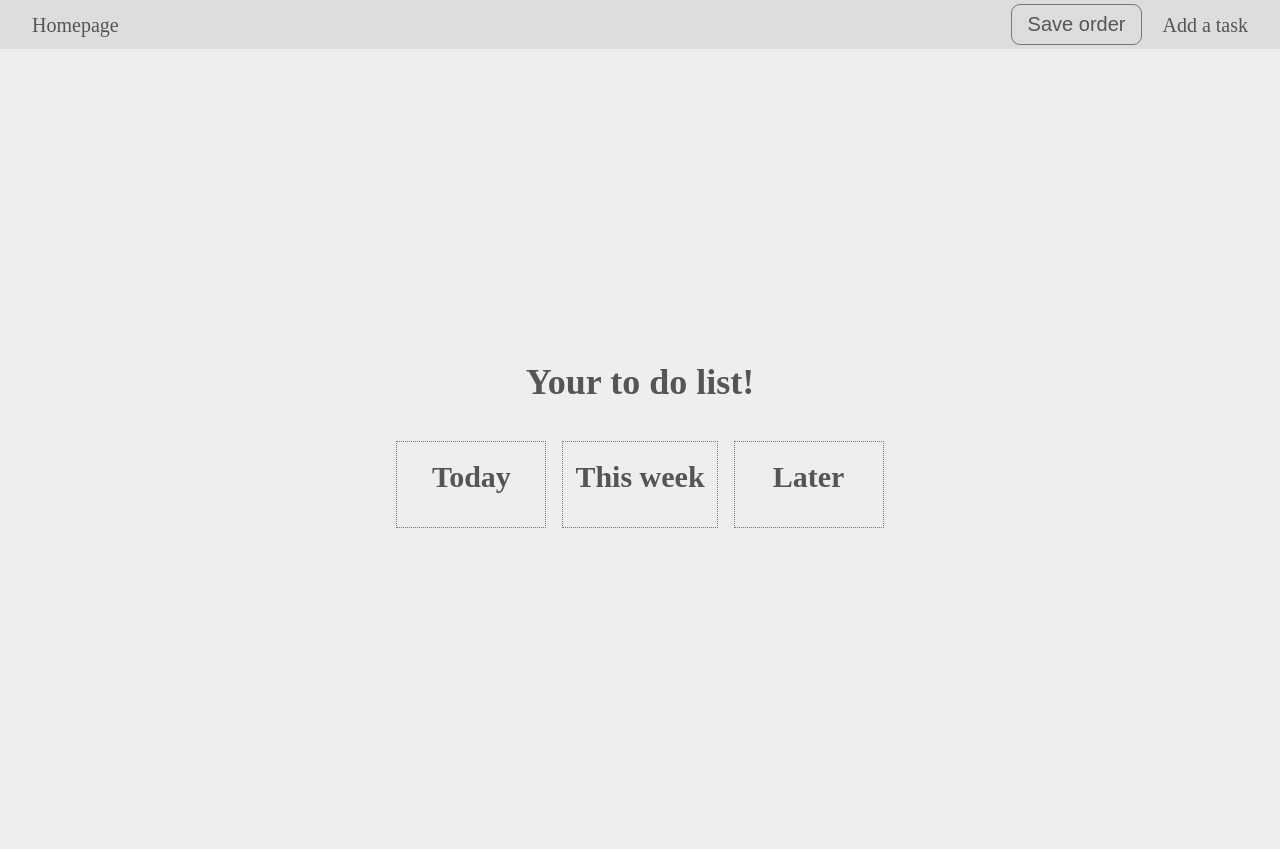
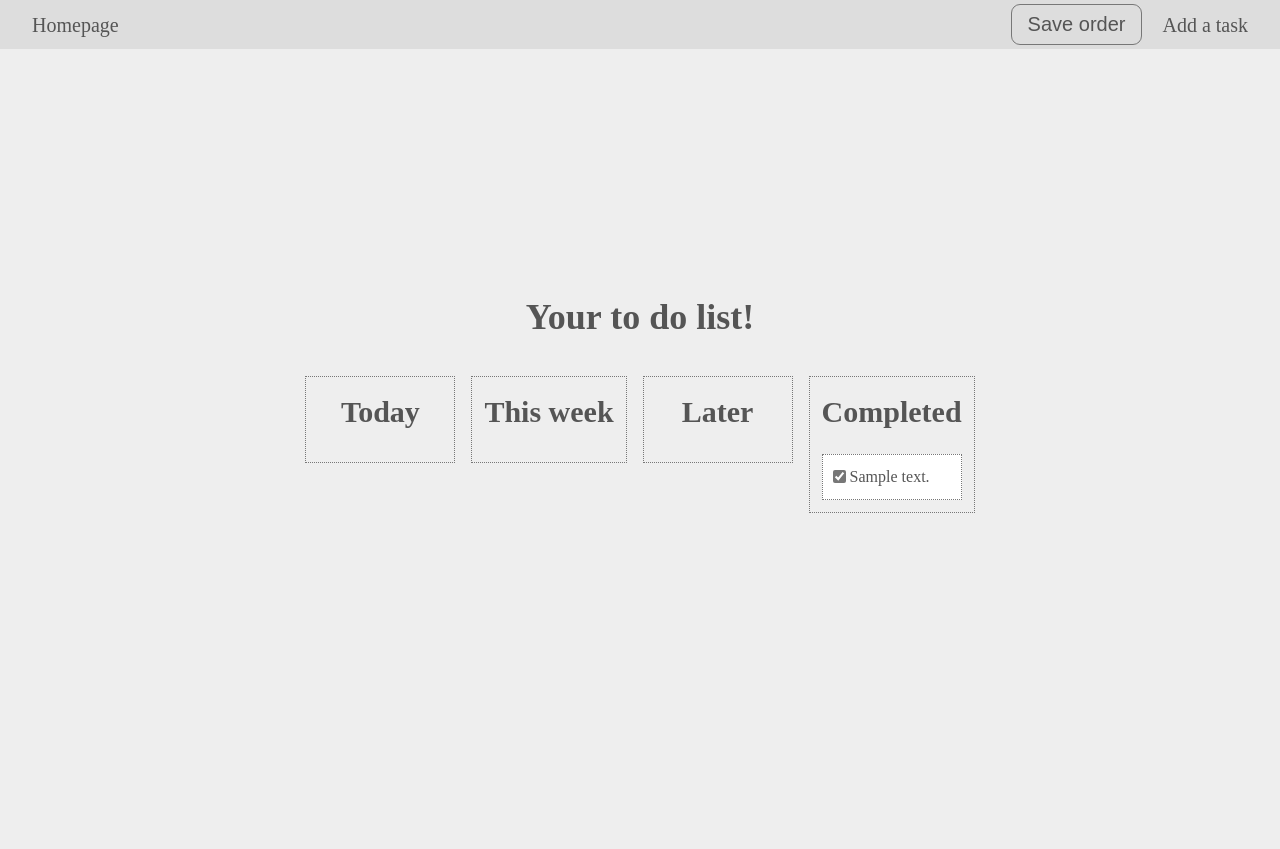
Before and after one commit to TomKanci/learning-projects--to-do-list, a Flask app: page / in a window 1280 px wide. After the commit the page ends 513 px from the top, so only its background shows below. Run offline with Flask 3, Linux system fonts and the light colour scheme; tables that the repository leaves empty hold one stand-in row (values such as "Sample post"); some libraries are stand-ins or nearby versions.

Commit message:
Update task checkbox functionality and display completed tasks

```diff
--- a/to_do_list/__init__.py
+++ b/to_do_list/__init__.py
@@ -20,15 +20,16 @@ from to_do_list.models import Task
 @app.route('/', methods=['GET', 'POST'])
 def index():
     index_page = True
-    tasks_id = Task.query.filter_by(my_order=0).order_by(Task.id)
-    tasks_today_my_order = Task.query.filter_by(task_type="Today").except_(Task.query.filter_by(my_order=0)).order_by(Task.my_order)
-    tasks_week_my_order = Task.query.filter_by(task_type="This week").except_(Task.query.filter_by(my_order=0)).order_by(Task.my_order)
-    tasks_later_my_order = Task.query.filter_by(task_type="Later").except_(Task.query.filter_by(my_order=0)).order_by(Task.my_order)
+    tasks_id = Task.query.filter_by(my_order=0, checked=False).order_by(Task.id)
+    tasks_today_my_order = Task.query.filter_by(task_type="Today", checked=False).except_(Task.query.filter_by(my_order=0)).order_by(Task.my_order)
+    tasks_week_my_order = Task.query.filter_by(task_type="This week", checked=False).except_(Task.query.filter_by(my_order=0)).order_by(Task.my_order)
+    tasks_later_my_order = Task.query.filter_by(task_type="Later", checked=False).except_(Task.query.filter_by(my_order=0)).order_by(Task.my_order)
+    tasks_completed = Task.query.filter_by(checked=True).order_by(Task.id)
     check_form = CheckForm()
     if check_form.validate_on_submit:
         print(f"check_form.checkbox.data {check_form.checkbox.data}")
 
-    return render_template('index.html',index_page=index_page, tasks_id=tasks_id, tasks_today_my_order=tasks_today_my_order,tasks_week_my_order=tasks_week_my_order, tasks_later_my_order=tasks_later_my_order, check_form=check_form)
+    return render_template('index.html',index_page=index_page, tasks_id=tasks_id, tasks_today_my_order=tasks_today_my_order,tasks_week_my_order=tasks_week_my_order, tasks_later_my_order=tasks_later_my_order, tasks_completed=tasks_completed, check_form=check_form)
 
 @app.route('/add_task', methods=['GET', 'POST'])
 def add_task():
@@ -64,3 +65,10 @@ def save_order():
             task.task_type = group_to_task_type[group]
     db.session.commit()
     return '', 204
+
+@app.route('/update_task/<int:task_id>', methods=['PUT'])
+def update_task(task_id):
+    task = Task.query.get(task_id)
+    task.checked = not task.checked
+    db.session.commit()
+    return '', 204
--- a/to_do_list/static/js/script.js
+++ b/to_do_list/static/js/script.js
@@ -75,3 +75,17 @@ document
       body: JSON.stringify(taskOrder),
     });
   });
+
+////////////////////////////////////////////////
+// 3. Set task as checked = done
+////////////////////////////////////////////////
+
+document.querySelectorAll(".task-checkbox").forEach(function (checkbox) {
+  checkbox.addEventListener("change", function () {
+    fetch("/update_task/" + this.id.replace("task-checkbox-", ""), {
+      method: "PUT",
+    }).then(function () {
+      location.reload();
+    });
+  });
+});
--- a/to_do_list/static/styles/style.css
+++ b/to_do_list/static/styles/style.css
@@ -108,9 +108,11 @@ body {
   transform: scale(1.3);
 }
 
+/* Index page */
+
 .container {
   max-width: 120rem;
-  min-height: 100vh;
+  min-height: 90vh;
   padding: 0 3.2rem;
   margin: 0 auto;
 
@@ -135,11 +137,13 @@ body {
   padding: 1.2rem;
   min-width: 15rem;
   border: 1px dotted #777;
+  max-height: 40rem;
+  overflow-y: scroll;
 
   display: flex;
   flex-direction: column;
   align-items: center;
-  justify-content: center;
+  justify-content: flex-start;
   gap: 0.4rem;
 }
 
@@ -169,12 +173,35 @@ body {
   opacity: 0.5;
 }
 
+.task-checkbox:checked {
+  accent-color: #777;
+}
+
+/* Add task form */
+
 .add-task-form {
+  font-size: 1.6rem;
+
   display: flex;
   flex-direction: column;
   align-items: flex-start;
   justify-content: center;
   gap: 0.8rem;
+}
+
+.add-task-form input[type="submit"] {
+  padding: 0.8rem 1.6rem;
+  background-color: #777;
+  color: #fff;
+  border: none;
+  border-radius: 9px;
+  cursor: pointer;
+  transition: all 0.3s ease;
+}
+
+.add-task-form input[type="submit"]:hover,
+.add-task-form input[type="submit"]:active {
+  transform: scale(1.1);
 }
 
 .task-type {
--- a/to_do_list/templates/index.html
+++ b/to_do_list/templates/index.html
@@ -1,44 +1,92 @@
 {% extends "base.html" %} {% block content %}
 <h1 class="header-primary">Your to do list!</h1>
 <div class="todo-list-container">
+  <!-- TODAY -->
   <div id="box-today" class="box">
     <h2 class="header-secondary">Today</h2>
     {% for task in tasks_today_my_order %} {% if task.task_type=="Today" %}
     <div class="draggable task" id="{{task.id}}" draggable="true">
-      {{task.text}}
+      <input
+        type="checkbox"
+        id="task-checkbox-{{ task.id }}"
+        class="task-checkbox"
+      />
+      <span>{{task.text}}</span>
     </div>
     {% endif %} {% endfor %} {% for task in tasks_id %} {% if
     task.task_type=="Today" %}
     <div class="draggable task" id="{{task.id}}" draggable="true">
-      {{task.text}}
+      <input
+        type="checkbox"
+        id="task-checkbox-{{ task.id }}"
+        class="task-checkbox"
+      />
+      <span>{{task.text}}</span>
     </div>
     {% endif %} {% endfor %}
   </div>
+  <!-- THIS WEEK -->
   <div id="box-week" class="box">
     <h2 class="header-secondary">This week</h2>
     {% for task in tasks_week_my_order %} {% if task.task_type=="This week" %}
     <div class="draggable task" id="{{task.id}}" draggable="true">
-      {{task.text}}
+      <input
+        type="checkbox"
+        id="task-checkbox-{{ task.id }}"
+        class="task-checkbox"
+      />
+      <span>{{task.text}}</span>
     </div>
     {% endif %} {% endfor %} {% for task in tasks_id %} {% if
     task.task_type=="This week" %}
     <div class="draggable task" id="{{task.id}}" draggable="true">
-      {{task.text}}
+      <input
+        type="checkbox"
+        id="task-checkbox-{{ task.id }}"
+        class="task-checkbox"
+      />
+      <span>{{task.text}}</span>
     </div>
     {% endif %} {% endfor %}
   </div>
+  <!-- LATER -->
   <div id="box-later" class="box">
     <h2 class="header-secondary">Later</h2>
     {% for task in tasks_later_my_order %} {% if task.task_type=="Later" %}
     <div class="draggable task" id="{{task.id}}" draggable="true">
-      {{task.text}}
+      <input
+        type="checkbox"
+        id="task-checkbox-{{ task.id }}"
+        class="task-checkbox"
+      />
+      <span>{{task.text}}</span>
     </div>
     {% endif %} {% endfor %} {% for task in tasks_id %} {% if
     task.task_type=="Later" %}
     <div class="draggable task" id="{{task.id}}" draggable="true">
-      {{task.text}}
+      <input
+        type="checkbox"
+        id="task-checkbox-{{ task.id }}"
+        class="task-checkbox"
+      />
+      <span>{{task.text}}</span>
     </div>
     {% endif %} {% endfor %}
   </div>
+  <!-- Completed TASKs -->
+  <div id="box-completed" class="box">
+    <h2 class="header-secondary">Completed</h2>
+    {% for task in tasks_completed %}
+    <div class="draggable task" id="{{task.id}}" draggable="true">
+      <input
+        type="checkbox"
+        id="task-checkbox-{{ task.id }}"
+        class="task-checkbox"
+        checked
+      />
+      <span>{{task.text}}</span>
+    </div>
+    {% endfor %}
+  </div>
 </div>
 {% endblock %}
```
